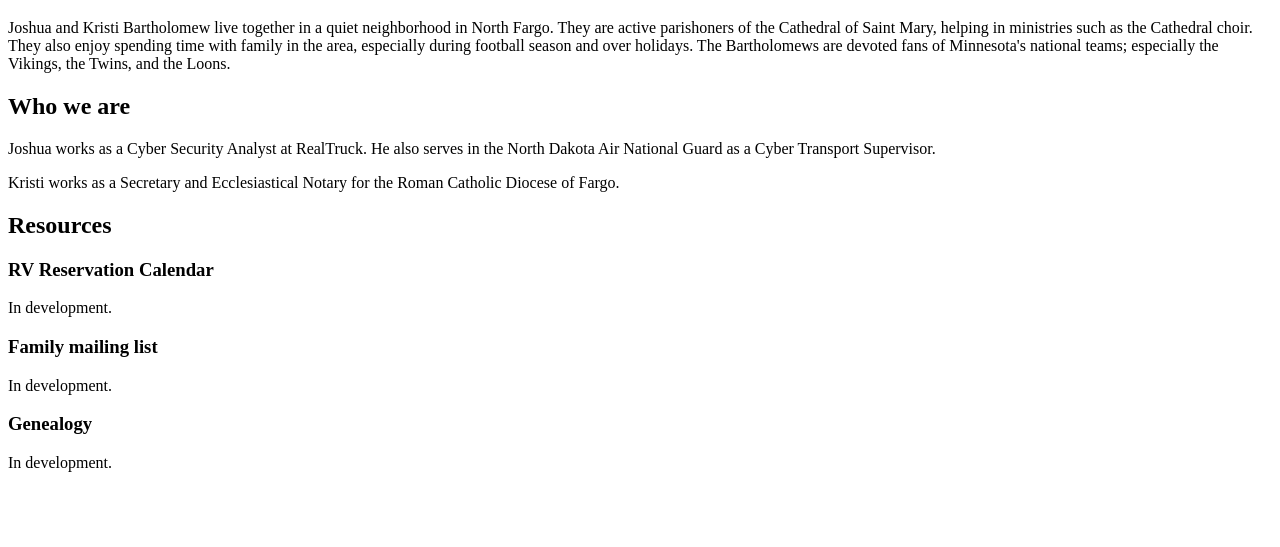
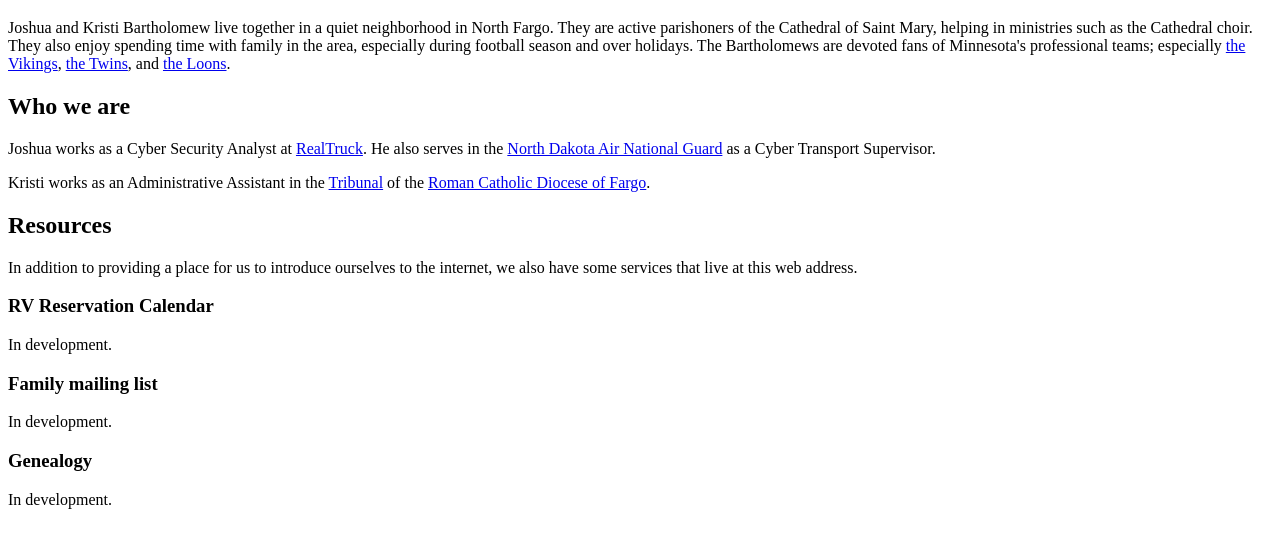
Before and after one commit to joshbart/bartholomew-one, a plain HTML site: page bartholomew.one/index.html in a window 1280 px wide. Shown: the part 61-608 px from the top of the page. Drawn offline with Linux system fonts and the light colour scheme.

Commit message:
Adding a bunch of stuff. Shoulda committed sooner.

```diff
--- a/bartholomew.one/index.html
+++ b/bartholomew.one/index.html
@@ -12,16 +12,22 @@
       <p>Joshua and Kristi Bartholomew live together in a quiet neighborhood in North Fargo. They are active parishoners
         of the Cathedral of Saint Mary, helping in ministries such as the Cathedral choir. They also enjoy spending time
         with family in the area, especially during football season and over holidays. The Bartholomews are devoted fans
-        of Minnesota's national teams; especially the Vikings, the Twins, and the Loons.</p>
+        of Minnesota's professional teams; especially <a href="https://www.vikings.com/" target="_blank">the
+          Vikings</a>, <a href="https://www.mlb.com/twins" target="_blank">the Twins</a>, and <a
+          href="https://www.mnufc.com/" target="_blank">the Loons</a>.</p>
     </section>
     <section id="Descriptions of each family member">
       <h2>Who we are</h2>
-      <p>Joshua works as a Cyber Security Analyst at RealTruck. He also serves in the North Dakota Air National Guard as
-        a Cyber Transport Supervisor.</p>
-      <p>Kristi works as a Secretary and Ecclesiastical Notary for the Roman Catholic Diocese of Fargo.</p>
+      <p>Joshua works as a Cyber Security Analyst at <a href="https://www.realtruck.com" target="_blank">RealTruck</a>.
+        He also serves in the <a href="https://www.119wg.ang.af.mil/" target="_blank">North Dakota Air National
+          Guard</a> as a Cyber Transport Supervisor.</p>
+      <p>Kristi works as an Administrative Assistant in the <a href="http://www.fargodiocese.org/tribunalstaff"
+          target="_blank">Tribunal</a> of the <a href="http://www.fargodiocese.org" target="_blank">Roman Catholic
+          Diocese of Fargo</a>.</p>
     </section>
     <section id="Website resources">
       <h2>Resources</h2>
+      <p>In addition to providing a place for us to introduce ourselves to the internet, we also have some services that live at this web address.</p>
       <section id="RV Scheduler">
         <h3>RV Reservation Calendar</h3>
         <p>In development.</p>
```
